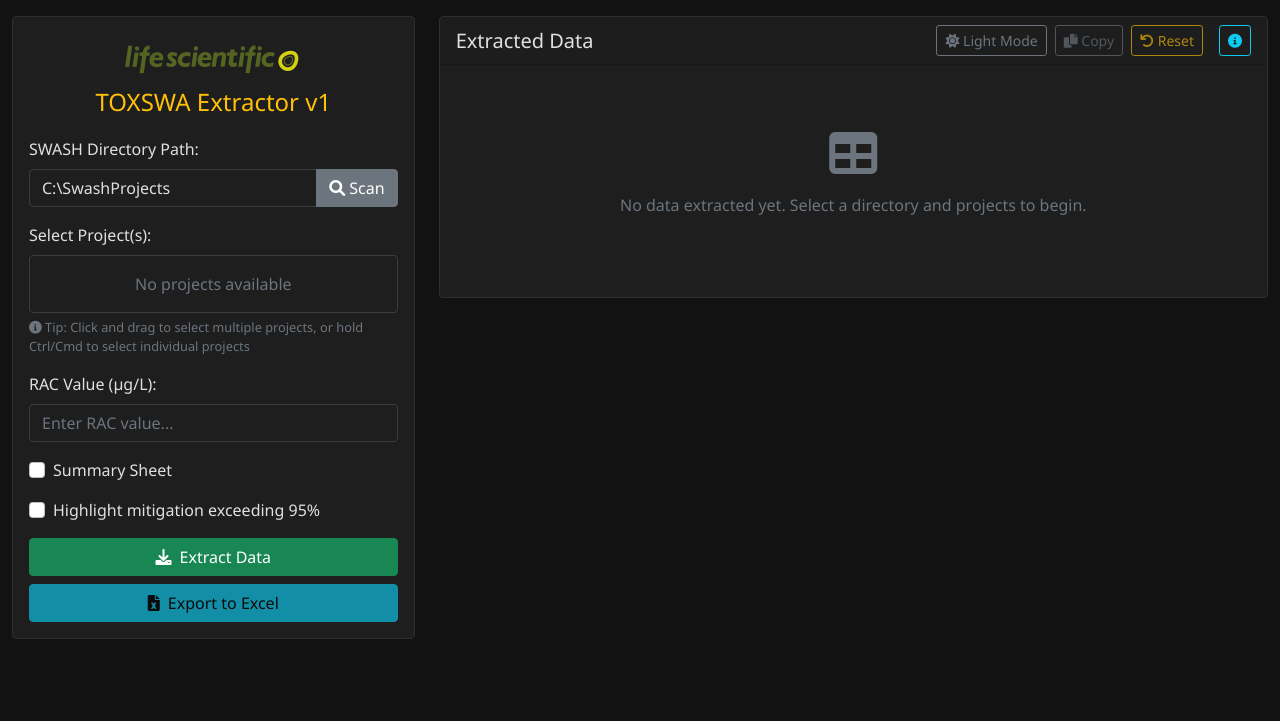
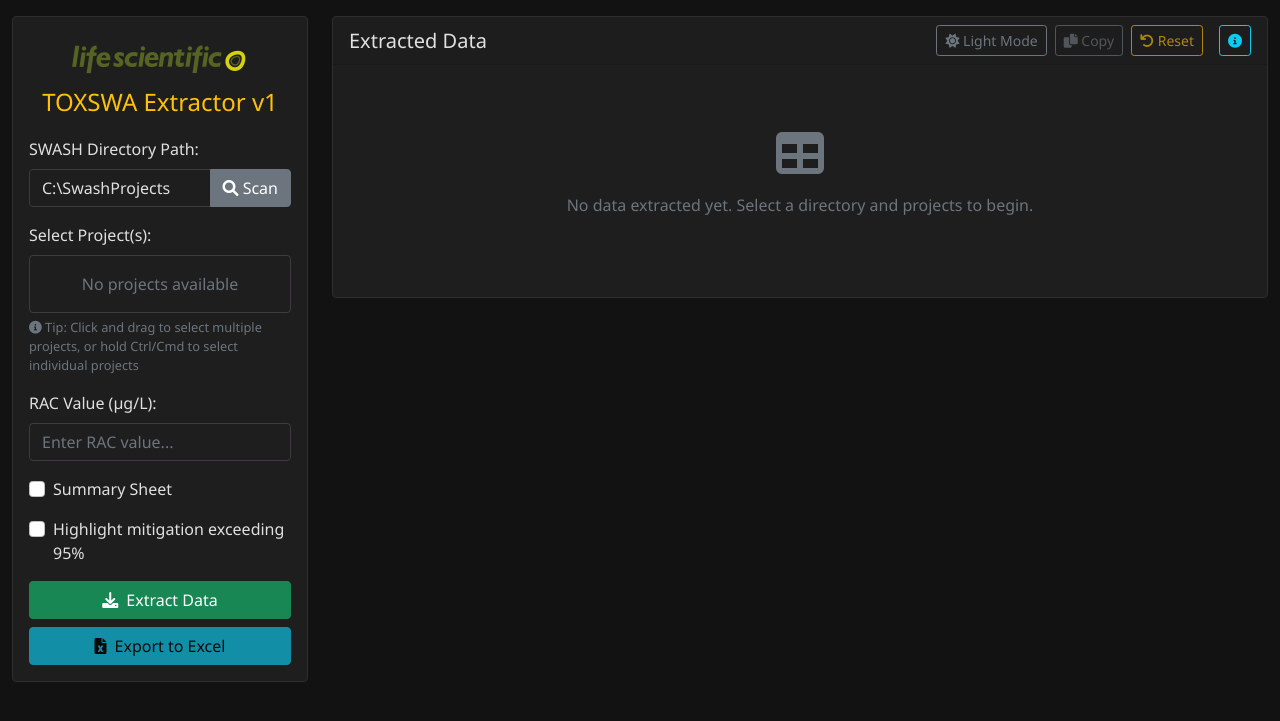
Before and after one commit to dgl321/ls-modelling-tools-flask, a Flask app: page /toxswaex/ in a window 1280 px wide. Shown: the top 721 px of the page. Run offline with Flask 3, Linux system fonts and the light colour scheme; some libraries are stand-ins or nearby versions.

Commit message:
Resize sidebar

```diff
--- a/toxswaex/templates/toxswaex/index.html
+++ b/toxswaex/templates/toxswaex/index.html
@@ -231,7 +231,7 @@
     <div class="container-fluid mt-3">
         <div class="row">
             <!-- Left Side: File/Project Selection -->
-            <div class="col-md-4">
+            <div class="col-md-3">
                 <div class="card">
                     <div class="card-body">
                         <div class="logo-container">
@@ -305,7 +305,7 @@
             </div>
 
             <!-- Right Side: Data Display -->
-            <div class="col-md-8">
+            <div class="col-md-9">
                 <div class="card">
                     <div class="card-header d-flex justify-content-between align-items-center">
                         <h5 class="mb-0">Extracted Data</h5>
```
